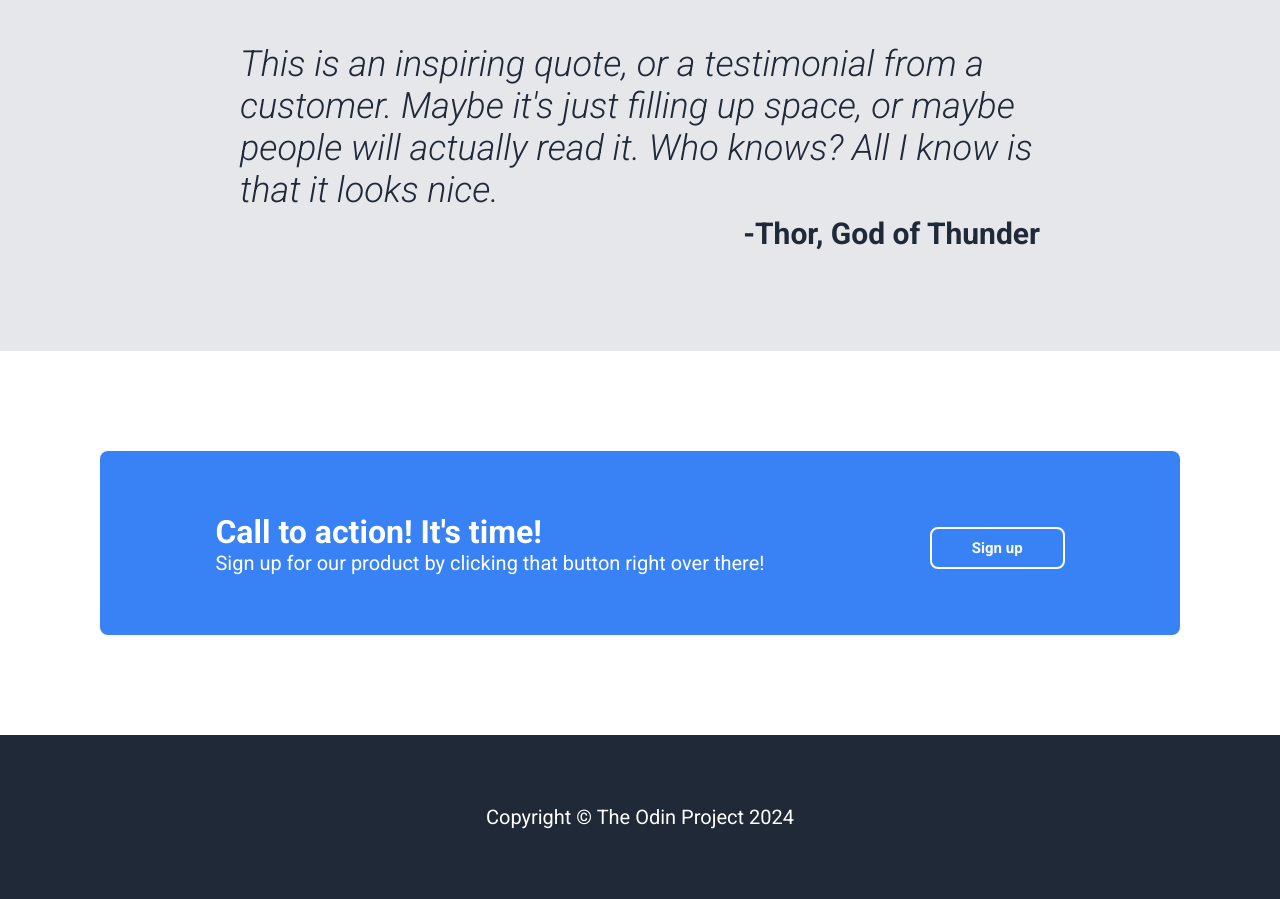
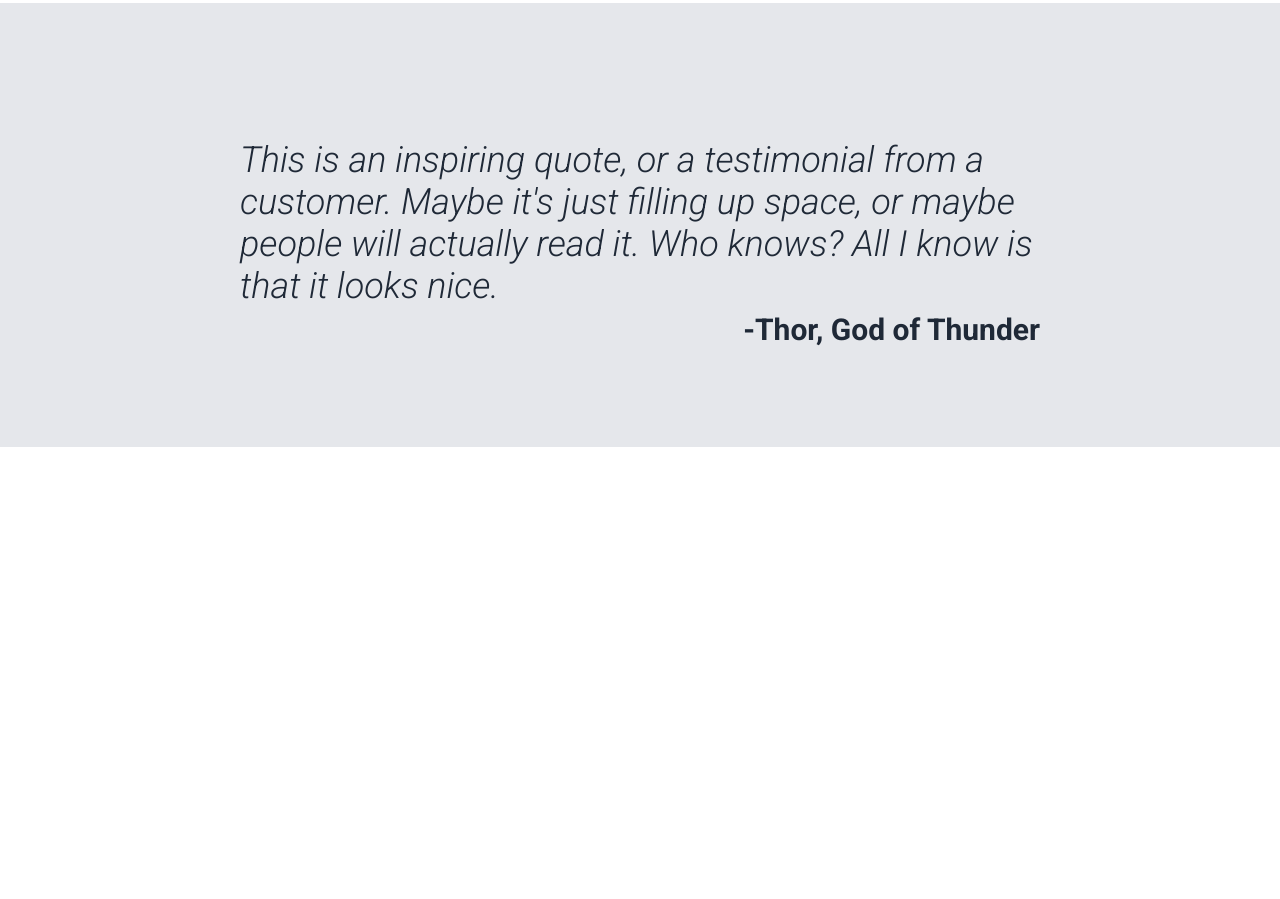
Before and after one commit to leoncol/top-homepage, a website built with webpack: page src/template.html in a window 1280 px wide. Shown: the part 1196-2095 px from the top of the page. After the commit the page ends 1643 px from the top, so only its background shows below. Built offline with nearby package versions, Linux system fonts and the light colour scheme; a web font is replaced by a local one.

Commit message:
Adjust structure and padding

```diff
--- a/src/styles.css
+++ b/src/styles.css
@@ -29,7 +29,7 @@ a {
    display: flex;
    justify-content: center;
    max-width: 100%;
-
+   padding: 3rem;
 }
 
 .hero2 {
--- a/src/template.html
+++ b/src/template.html
@@ -59,17 +59,5 @@
           <p class="sign">-Thor, God of Thunder</p>
         </div>
       </div>
-    <div class="hero4">
-      <div class="signup">
-      <div class="third-text">
-      <h1 class="third-title">Call to action! It's time!</h1>
-      <p class="third-content">Sign up for our product by clicking that button right over there!</p>
-      </div>
-      <button class="second-button"><strong>Sign up</strong></button>
-        </div>
-      </div>
-    <div class="footer">
-      <p class="footer-text">Copyright © The Odin Project 2024</p>
-      </div>
     </body>
 </html>
```
